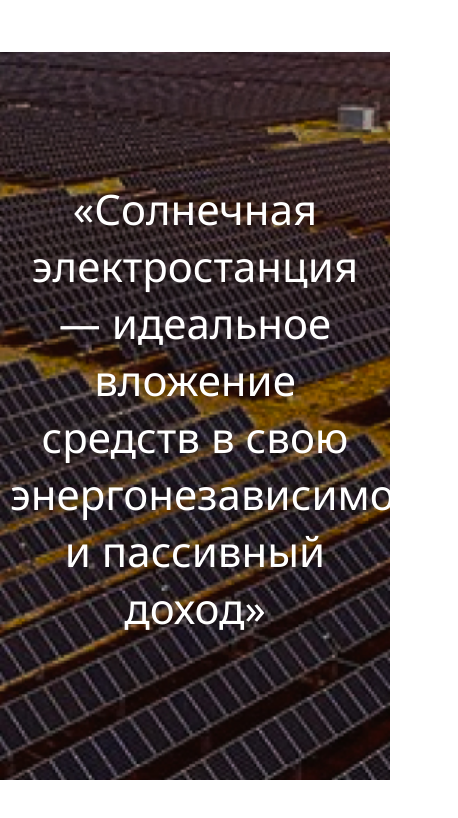
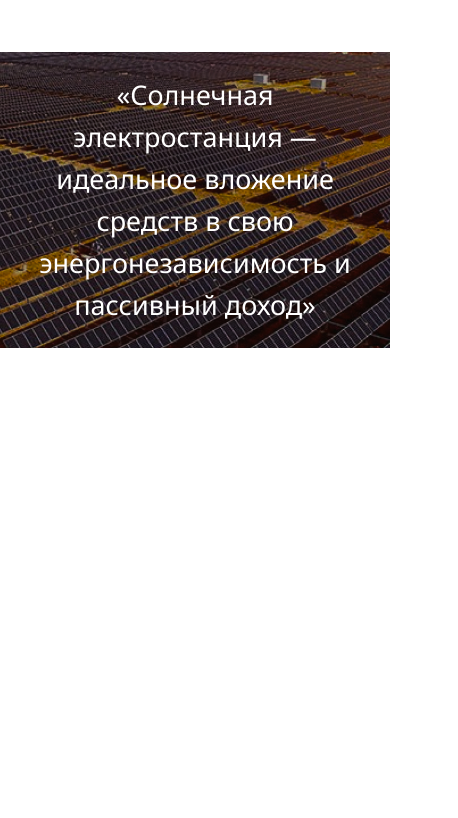
Before and after one commit to AAMokeev/solar, a plain HTML site: page index.html in a window 390 px wide. Shown: the part 2452-3270 px from the top of the page, 458 px wide, since content can reach past the window. After the commit the page ends 2840 px from the top, so only its background shows below. Drawn offline with nearby package versions, Linux system fonts and the light colour scheme.

Commit message:
Add 'solar_station' section adaptive

```diff
--- a/css/media.css
+++ b/css/media.css
@@ -80,6 +80,12 @@
         margin-bottom: 32px;
     }
 
+    .solar_station-text {
+        font-size: 27px;
+        line-height: 42px;
+        padding: 22px 0 22px;
+    }
+
 }
 
 @media (max-width: 500px) {
```
